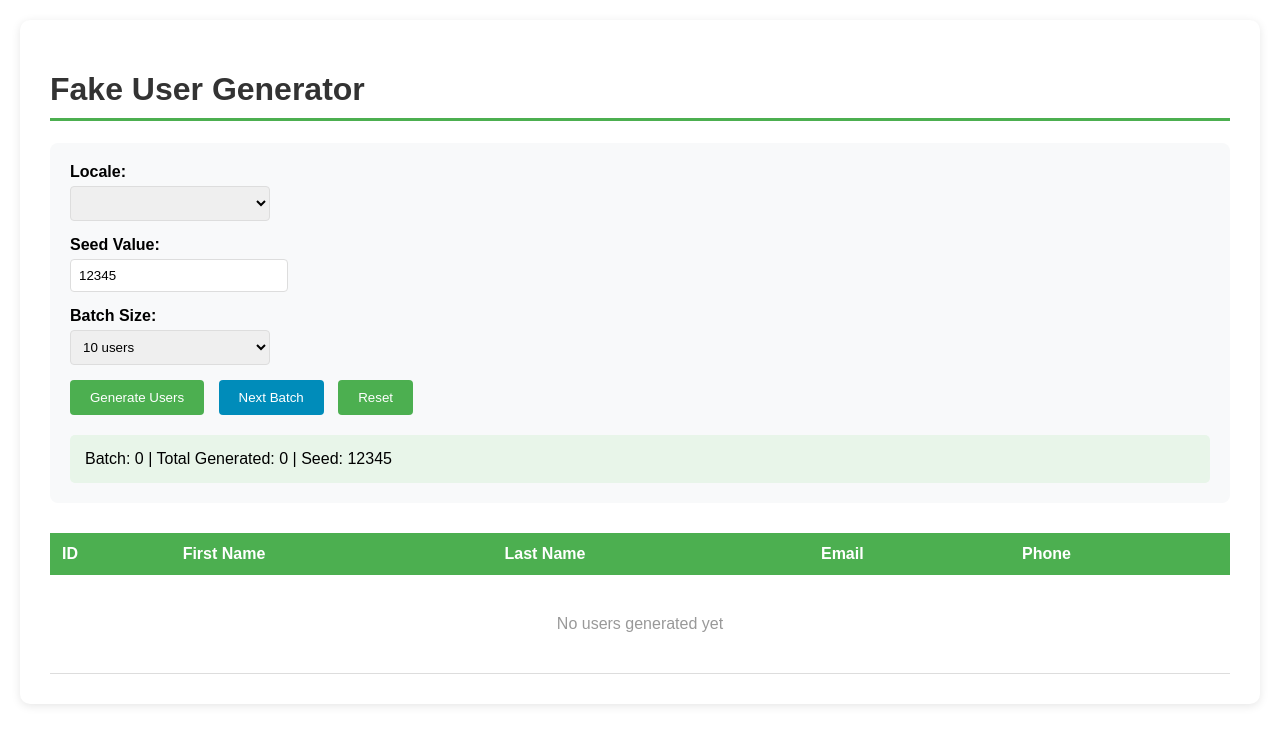
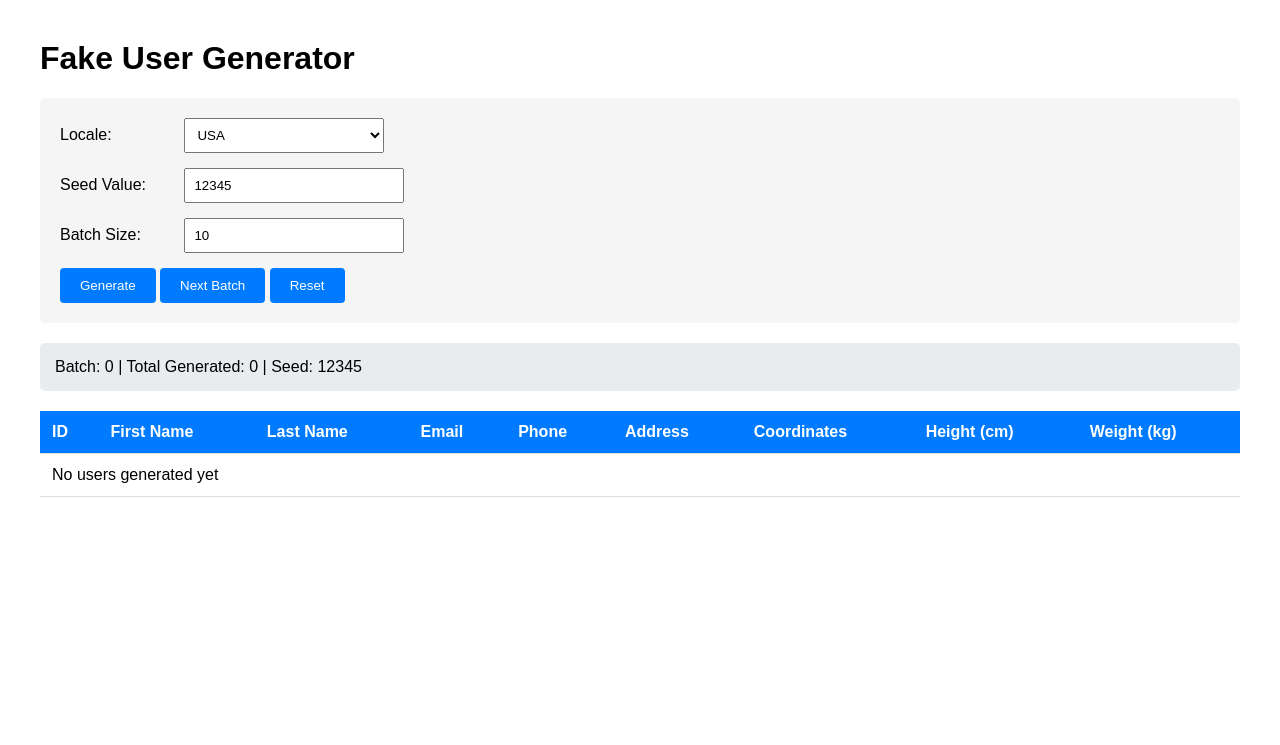
Before and after one commit to Khalodddd/data_engineering_tasks, a Flask app: page / in a window 1280 px wide. Shown: the top 745 px of the page. Run offline with Flask 3, Linux system fonts and the light colour scheme; data that the repository does not hold is empty; some libraries are stand-ins or nearby versions.

Commit message:
Complete Task 6: Fake User Generator with all requirements

```diff
--- a/task6/app.py
+++ b/task6/app.py
@@ -1,48 +1,56 @@
 from flask import Flask, render_template, request, jsonify
 import psycopg2
-from psycopg2.extras import RealDictCursor
 
 app = Flask(__name__)
 
-DB_CONFIG = {
-    'dbname': 'fake_user_data',
-    'user': 'fake_user',
-    'password': '20221311293',
-    'host': 'localhost',
-    'port': '5432'
-}
-
-def get_db_connection():
-    return psycopg2.connect(**DB_CONFIG)
-
 @app.route('/')
 def index():
-    conn = get_db_connection()
-    cur = conn.cursor()
-    cur.execute("SELECT locale_id, locale_name FROM locales ORDER BY locale_id")
-    locales = cur.fetchall()
-    cur.close()
-    conn.close()
+    locales = ['USA', 'Germany']
     return render_template('index.html', locales=locales)
 
 @app.route('/generate', methods=['POST'])
 def generate_users():
     try:
-        data = request.json
-        locale = data.get('locale', 'en_US')
-        seed = int(data.get('seed', 12345))
-        batch_index = int(data.get('batch_index', 0))
-        batch_size = int(data.get('batch_size', 10))
+        data = request.get_json()
+        locale = data.get('locale', 'USA')
+        seed = data.get('seed', 12345)
+        batch_size = data.get('batch_size', 10)
+        batch_index = data.get('batch_index', 0)
 
-        conn = get_db_connection()
-        cur = conn.cursor(cursor_factory=RealDictCursor)
+        print(f"DEBUG: Generating - locale={locale}, seed={seed}, batch_size={batch_size}, batch_index={batch_index}")
+
+        # Use password connection
+        conn = psycopg2.connect(
+            dbname="fake_user_data",
+            user="postgres",
+            password="20221311293",
+            host="localhost",
+            port="5432"
+        )
+
+        cur = conn.cursor()
 
         cur.execute("SELECT * FROM generate_users_batch(%s, %s, %s, %s)",
-                   (locale, seed, batch_index, batch_size))
+                   (locale, seed, batch_size, batch_index))
+        users = cur.fetchall()
 
+        print(f"DEBUG: Got {len(users)} users from database")
+
+        # Convert to list of dictionaries
         results = []
-        for record in cur.fetchall():
-            results.append(dict(record))
+        for row in users:
+            results.append({
+                'id': row[0],
+                'first_name': row[1],
+                'last_name': row[2],
+                'email': row[3],
+                'phone': row[4],
+                'address': row[5],
+                'latitude': row[6],
+                'longitude': row[7],
+                'height_cm': row[8],
+                'weight_kg': row[9]
+            })
 
         cur.close()
         conn.close()
@@ -56,6 +64,9 @@ def generate_users():
         })
 
     except Exception as e:
+        print(f"ERROR in generate_users: {e}")
+        import traceback
+        traceback.print_exc()
         return jsonify({
             'success': False,
             'error': str(e)
--- a/task6/templates/index.html
+++ b/task6/templates/index.html
@@ -1,28 +1,23 @@
 <!DOCTYPE html>
-<html lang="en">
+<html>
 <head>
-    <meta charset="UTF-8">
-    <meta name="viewport" content="width=device-width, initial-scale=1.0">
     <title>Fake User Generator</title>
     <style>
-        body { font-family: Arial; max-width: 1400px; margin: 0 auto; padding: 20px; }
-        .container { background: white; border-radius: 10px; padding: 30px; box-shadow: 0 2px 10px rgba(0,0,0,0.1); }
-        h1 { color: #333; border-bottom: 3px solid #4CAF50; padding-bottom: 10px; }
-        .controls { background: #f8f9fa; padding: 20px; border-radius: 8px; margin-bottom: 30px; }
-        .form-group { margin-bottom: 15px; }
-        label { display: block; margin-bottom: 5px; font-weight: bold; }
-        select, input { width: 200px; padding: 8px; border: 1px solid #ddd; border-radius: 4px; }
-        button { background: #4CAF50; color: white; padding: 10px 20px; border: none; border-radius: 4px; cursor: pointer; margin-right: 10px; }
-        button:hover { background: #45a049; }
-        .btn-secondary { background: #008CBA; }
-        .btn-secondary:hover { background: #007399; }
-        .loading { display: none; text-align: center; padding: 20px; }
-        .error { color: #d32f2f; background: #ffebee; padding: 10px; border-radius: 4px; margin: 10px 0; display: none; }
+        body { font-family: Arial; margin: 40px; }
+        .container { max-width: 1200px; margin: 0 auto; }
+        .controls { background: #f5f5f5; padding: 20px; border-radius: 5px; margin-bottom: 20px; }
+        .control-group { margin-bottom: 15px; }
+        label { display: inline-block; width: 120px; }
+        select, input { padding: 8px; width: 200px; }
+        button { padding: 10px 20px; background: #007bff; color: white; border: none; border-radius: 4px; cursor: pointer; }
+        button:hover { background: #0056b3; }
+        .stats { margin: 20px 0; padding: 15px; background: #e9ecef; border-radius: 5px; }
         table { width: 100%; border-collapse: collapse; margin-top: 20px; }
-        th { background: #4CAF50; color: white; padding: 12px; text-align: left; }
-        td { padding: 10px; border-bottom: 1px solid #ddd; }
+        th, td { padding: 12px; text-align: left; border-bottom: 1px solid #ddd; }
+        th { background: #007bff; color: white; }
         tr:hover { background: #f5f5f5; }
-        .stats { margin-top: 20px; padding: 15px; background: #e8f5e9; border-radius: 5px; }
+        .loading { display: none; color: #007bff; margin: 20px 0; }
+        .error { color: #dc3545; background: #f8d7da; padding: 10px; border-radius: 4px; margin: 10px 0; display: none; }
     </style>
 </head>
 <body>
@@ -30,42 +25,37 @@
         <h1>Fake User Generator</h1>
 
         <div class="controls">
-            <div class="form-group">
+            <div class="control-group">
                 <label for="locale">Locale:</label>
                 <select id="locale">
-                    {% for locale in locales %}
-                    <option value="{{ locale[0] }}">{{ locale[1] }}</option>
-                    {% endfor %}
+                    <option value="USA">USA</option>
+                    <option value="Germany">Germany</option>
                 </select>
             </div>
 
-            <div class="form-group">
+            <div class="control-group">
                 <label for="seed">Seed Value:</label>
-                <input type="number" id="seed" value="12345" min="0">
+                <input type="number" id="seed" value="12345">
             </div>
 
-            <div class="form-group">
+            <div class="control-group">
                 <label for="batchSize">Batch Size:</label>
-                <select id="batchSize">
-                    <option value="5">5 users</option>
-                    <option value="10" selected>10 users</option>
-                    <option value="20">20 users</option>
-                </select>
+                <input type="number" id="batchSize" value="10" min="1" max="100">
             </div>
 
-            <button onclick="generateUsers()">Generate Users</button>
-            <button class="btn-secondary" onclick="nextBatch()">Next Batch</button>
+            <button onclick="generate()">Generate</button>
+            <button onclick="nextBatch()">Next Batch</button>
             <button onclick="resetGenerator()">Reset</button>
+        </div>
 
-            <div class="loading" id="loading">⏳ Generating users...</div>
-            <div class="error" id="errorContainer"></div>
+        <div class="stats">
+            Batch: <span id="currentBatch">0</span> |
+            Total Generated: <span id="totalGenerated">0</span> |
+            Seed: <span id="currentSeed">12345</span>
+        </div>
 
-            <div class="stats">
-                Batch: <span id="currentBatch">0</span> |
-                Total Generated: <span id="totalGenerated">0</span> |
-                Seed: <span id="currentSeed">12345</span>
-            </div>
-        </div>
+        <div class="loading" id="loading">Generating users...</div>
+        <div class="error" id="errorContainer"></div>
 
         <table id="usersTable">
             <thead>
@@ -75,10 +65,14 @@
                     <th>Last Name</th>
                     <th>Email</th>
                     <th>Phone</th>
+                    <th>Address</th>
+                    <th>Coordinates</th>
+                    <th>Height (cm)</th>
+                    <th>Weight (kg)</th>
                 </tr>
             </thead>
             <tbody id="usersBody">
-                <tr><td colspan="5" style="text-align: center; padding: 40px; color: #999;">No users generated yet</td></tr>
+                <tr><td colspan="9">No users generated yet</td></tr>
             </tbody>
         </table>
     </div>
@@ -86,10 +80,10 @@
     <script>
         let currentBatchIndex = 0;
         let currentSeed = 12345;
-        let currentLocale = 'en_US';
+        let currentLocale = 'USA';
         let currentBatchSize = 10;
 
-        function generateUsers() {
+        function generate() {
             currentBatchIndex = 0;
             currentSeed = parseInt(document.getElementById('seed').value);
             currentLocale = document.getElementById('locale').value;
@@ -106,21 +100,17 @@
         function resetGenerator() {
             currentBatchIndex = 0;
             currentSeed = 12345;
-            currentLocale = 'en_US';
+            currentLocale = 'USA';
             currentBatchSize = 10;
 
             document.getElementById('seed').value = currentSeed;
             document.getElementById('locale').value = currentLocale;
             document.getElementById('batchSize').value = currentBatchSize;
-
-            document.getElementById('usersBody').innerHTML = `
-                <tr><td colspan="5" style="text-align: center; padding: 40px; color: #999;">No users generated yet</td></tr>
-            `;
-
             document.getElementById('currentBatch').textContent = '0';
             document.getElementById('totalGenerated').textContent = '0';
             document.getElementById('currentSeed').textContent = '12345';
             document.getElementById('errorContainer').style.display = 'none';
+            document.getElementById('usersBody').innerHTML = '<tr><td colspan="9">No users generated yet</td></tr>';
         }
 
         function fetchUsers() {
@@ -153,7 +143,7 @@
             })
             .catch(error => {
                 loading.style.display = 'none';
-                showError('Error: ' + error.message);
+                showError('Network error: ' + error.message);
             });
         }
 
@@ -161,25 +151,33 @@
             const tbody = document.getElementById('usersBody');
 
             if (users.length === 0) {
-                tbody.innerHTML = '<tr><td colspan="5" style="text-align: center;">No users generated</td></tr>';
+                tbody.innerHTML = '<tr><td colspan="9">No users generated</td></tr>';
                 return;
             }
 
-            tbody.innerHTML = users.map(user => `
+            let html = '';
+            users.forEach(user => {
+                html += `
                 <tr>
-                    <td>${user.user_id}</td>
-                    <td><strong>${user.first_name}</strong></td>
-                    <td><strong>${user.last_name}</strong></td>
+                    <td>${user.id || user.user_id || 'N/A'}</td>
+                    <td>${user.first_name}</td>
+                    <td>${user.last_name}</td>
                     <td>${user.email}</td>
-                    <td>${user.phone || ''}</td>
-                </tr>
-            `).join('');
+                    <td>${user.phone}</td>
+                    <td>${user.address || 'N/A'}</td>
+                    <td>${(user.latitude || 0).toFixed(4)}, ${(user.longitude || 0).toFixed(4)}</td>
+                    <td>${(user.height_cm || 0).toFixed(1)}</td>
+                    <td>${(user.weight_kg || 0).toFixed(1)}</td>
+                </tr>`;
+            });
+
+            tbody.innerHTML = html;
         }
 
         function updateStats(data) {
-            document.getElementById('currentBatch').textContent = currentBatchIndex;
+            document.getElementById('currentBatch').textContent = data.batch_index;
             document.getElementById('totalGenerated').textContent = data.total_generated;
-            document.getElementById('currentSeed').textContent = currentSeed;
+            document.getElementById('currentSeed').textContent = data.seed;
         }
 
         function showError(message) {
@@ -189,9 +187,7 @@
         }
 
         // Initialize
-        window.onload = function() {
-            document.getElementById('currentSeed').textContent = currentSeed;
-        };
+        resetGenerator();
     </script>
 </body>
 </html>
```
Also changed, not shown: task6/SETUP.md (added, +17 -0 lines), task6/sql_scripts/final_function.sql (deleted, +0 -89 lines), task6/sql_scripts/populate_real_data.sql (deleted, +0 -94 lines), task6/README.md.
